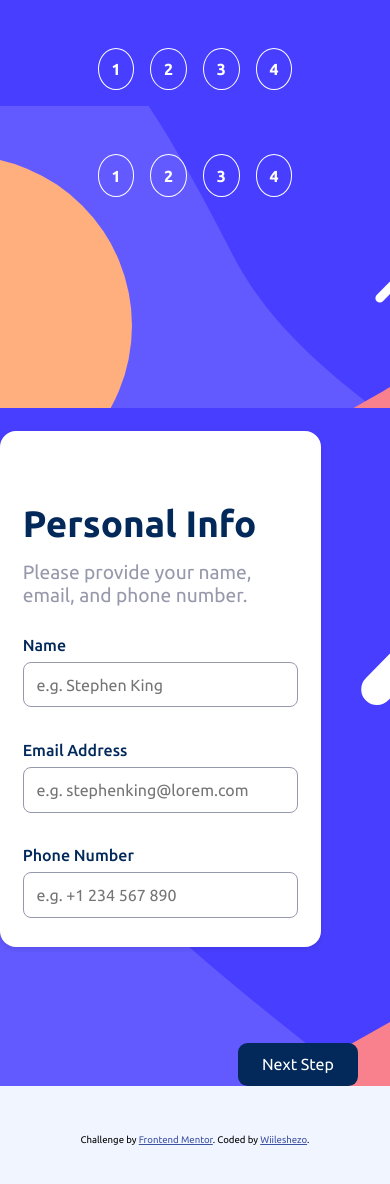
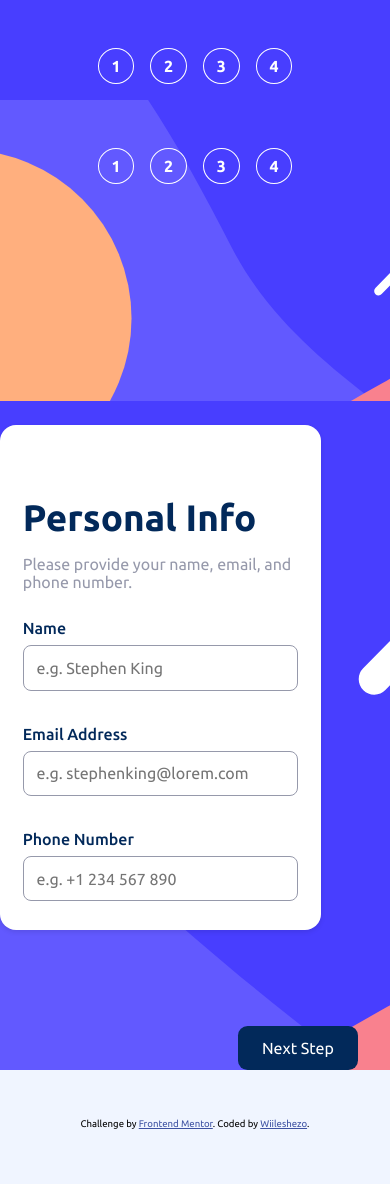
Before and after one commit to Wiileshezo/multi-step-form-main, a Vue app: page / in a window 390 px wide. Shown: the top 1184 px of the page. Built offline with nearby package versions, Linux system fonts and the light colour scheme.

Commit message:
edit some styles

```diff
--- a/src/components/steps/Step1.vue
+++ b/src/components/steps/Step1.vue
@@ -55,7 +55,7 @@ textarea {
 }
 .desc-step1 {
   color: var(--Grey500);
-  font-size: clamp(1.2rem, 3vw, 1.3rem);
+  font-size: clamp(1rem, 3vw, 1.3rem);
 }
 .form-group {
   display: grid;
@@ -73,7 +73,7 @@ label {
   border: 1px solid var(--Grey500);
 }
 
-@media (max-width: 600px) {
+@media (max-width: 770px) {
   .btn-card {
     display: none;
   }
--- a/src/css/style.css
+++ b/src/css/style.css
@@ -73,13 +73,13 @@ body {
   border-radius: 50%;
   font-size: 1rem;
 
-  padding-block: clamp(0.5rem, 3vw, 0.7rem);
+  padding-block: clamp(0.3rem, 3vw, 0.5rem);
   padding-inline: clamp(0.8rem, 3vw, 1rem);
 }
 .btn-card {
   display: flex;
-  padding-top: 6rem;
-  place-self: end;
+  place-self: normal;
+  align-items: flex-end;
 }
 
 @media screen and (max-width: 700px) {
```
